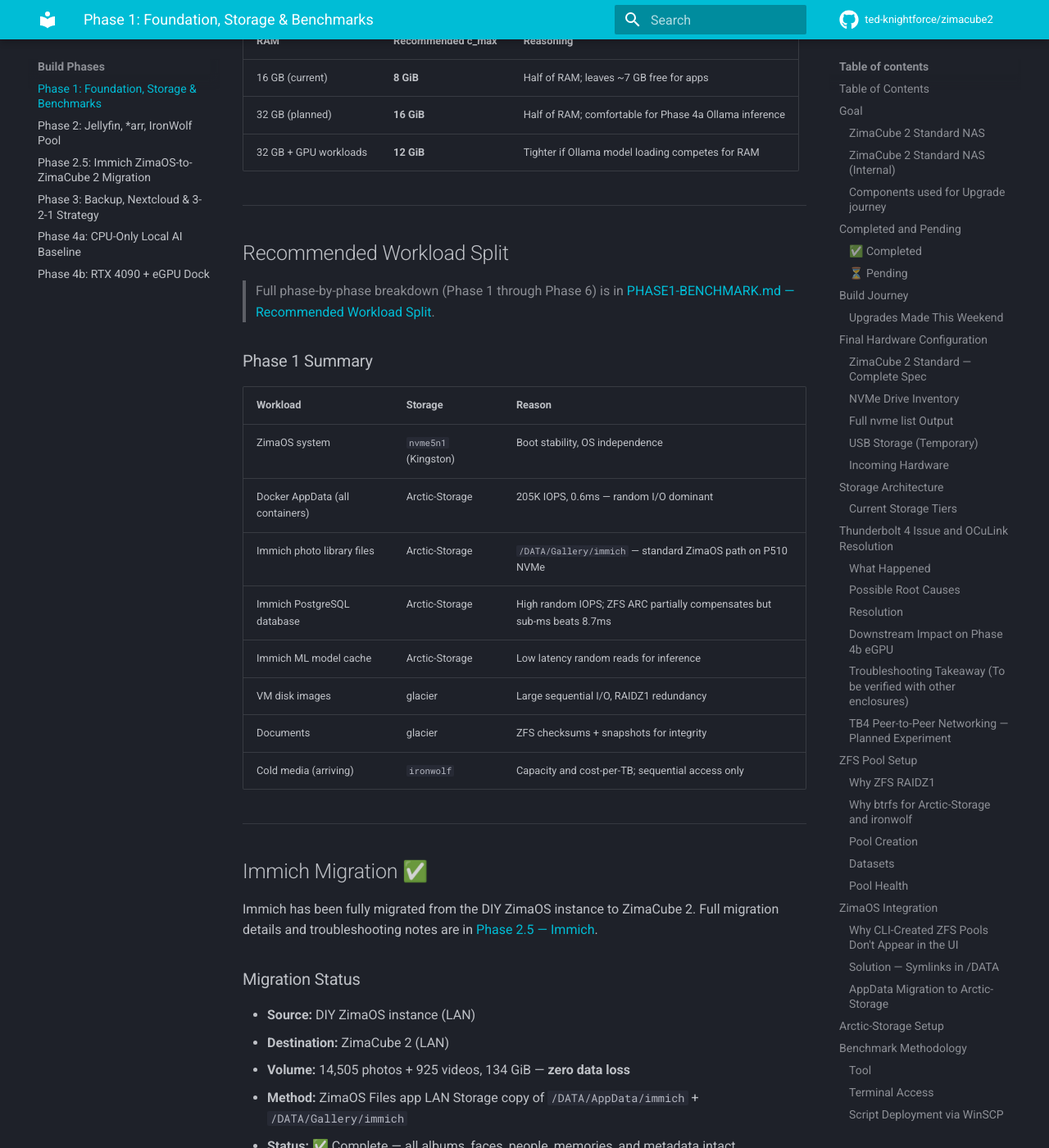
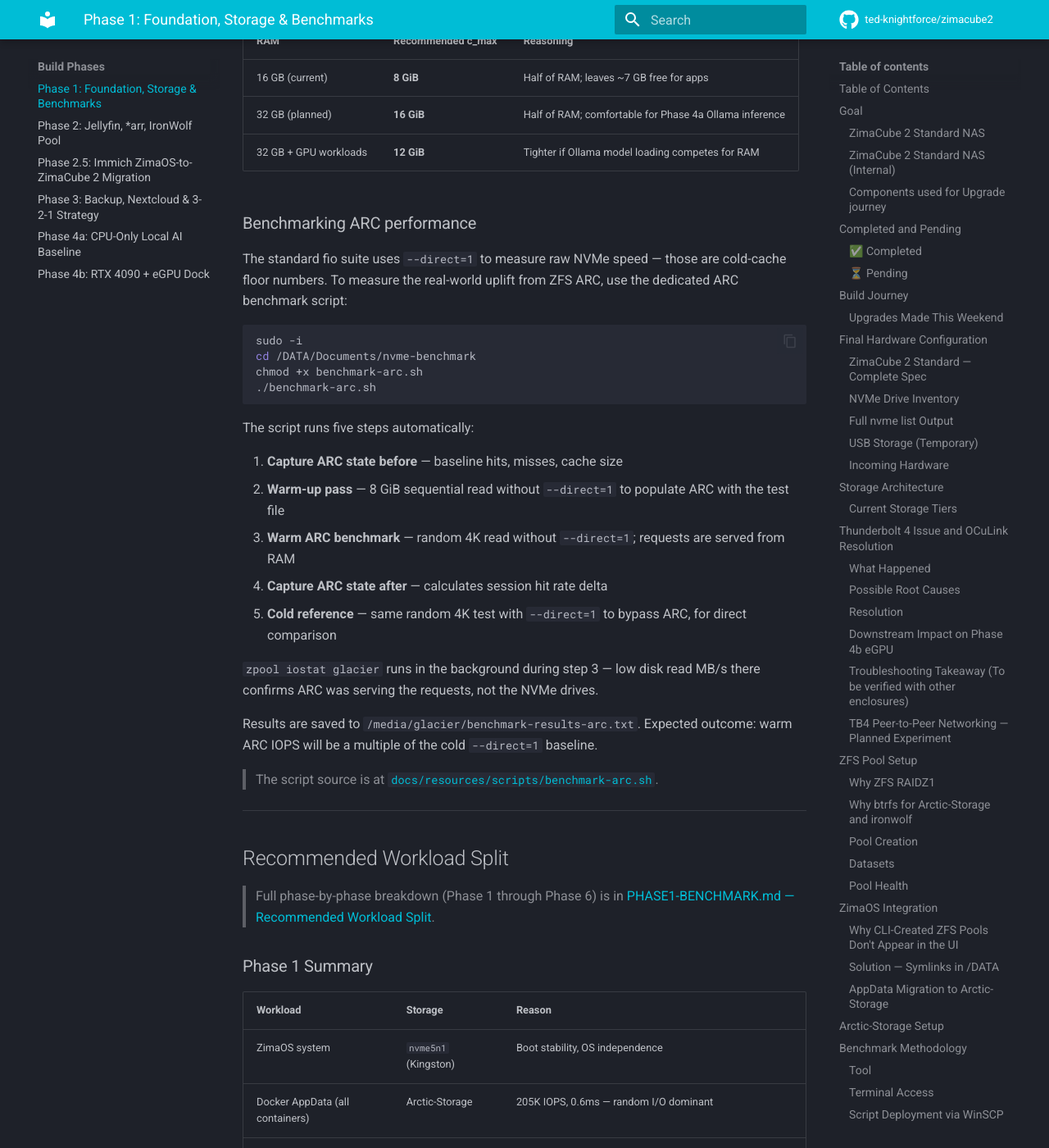
Before and after one commit to ted-knightforce/zimacube2, an MkDocs documentation site: the page built from docs/phases/01-foundation.md, in a window 1280 px wide and 1400 px high, scrolled down 44256 px. Shown: the whole window at 82% size. Built offline with MkDocs 1.6.1 and Material for MkDocs 9.7.7, drawn with Linux system fonts in a browser that asks for light colours; comment, search, counter and statistics services are not loaded; some of the changed text lies outside the part shown.

Commit message:
Add ZFS ARC warm cache benchmark script and Phase 1 documentation
- Add benchmark-arc.sh: 5-step fio script measuring warm ARC vs cold
  cache performance, with zpool iostat validation and session hit rate
  delta calculation
- Document ARC benchmarking methodology in Phase 1 ZFS ARC Tuning
  section with step-by-step explanation of what the script measures
- Add benchmark-arc.sh to Benchmark Scripts table and chmod block
- Fix stale Netdata reference in benchmark-glacier.sh summary output

````diff
--- a/docs/phases/01-foundation.md
+++ b/docs/phases/01-foundation.md
@@ -699,6 +699,31 @@
 | 32 GB (planned) | **16 GiB** | Half of RAM; comfortable for Phase 4a Ollama inference |
 | 32 GB + GPU workloads | **12 GiB** | Tighter if Ollama model loading competes for RAM |
 
+### Benchmarking ARC performance
+
+The standard fio suite uses `--direct=1` to measure raw NVMe speed — those are cold-cache floor numbers. To measure the real-world uplift from ZFS ARC, use the dedicated ARC benchmark script:
+
+```bash
+sudo -i
+cd /DATA/Documents/nvme-benchmark
+chmod +x benchmark-arc.sh
+./benchmark-arc.sh
+```
+
+The script runs five steps automatically:
+
+1. **Capture ARC state before** — baseline hits, misses, cache size
+2. **Warm-up pass** — 8 GiB sequential read without `--direct=1` to populate ARC with the test file
+3. **Warm ARC benchmark** — random 4K read without `--direct=1`; requests are served from RAM
+4. **Capture ARC state after** — calculates session hit rate delta
+5. **Cold reference** — same random 4K test with `--direct=1` to bypass ARC, for direct comparison
+
+`zpool iostat glacier` runs in the background during step 3 — low disk read MB/s there confirms ARC was serving the requests, not the NVMe drives.
+
+Results are saved to `/media/glacier/benchmark-results-arc.txt`. Expected outcome: warm ARC IOPS will be a multiple of the cold `--direct=1` baseline.
+
+> The script source is at [`docs/resources/scripts/benchmark-arc.sh`](../resources/scripts/benchmark-arc.sh).
+
 ---
 
 ## Recommended Workload Split
@@ -822,13 +847,14 @@
 | [`benchmark-glacier.sh`](../resources/scripts/benchmark-glacier.sh) | Full fio suite for glacier ZFS RAIDZ1 — 4 tests + pool stats |
 | [`benchmark-arctic.sh`](../resources/scripts/benchmark-arctic.sh) | Full fio suite for Arctic-Storage btrfs — 4 tests + btrfs stats + NVMe SMART |
 | [`benchmark-compare.sh`](../resources/scripts/benchmark-compare.sh) | Combined benchmark with side-by-side summary output |
+| [`benchmark-arc.sh`](../resources/scripts/benchmark-arc.sh) | ZFS ARC warm cache benchmark — warm vs cold comparison + ARC hit rate delta |
 
 Upload via **WinSCP** to `/DATA/Documents/nvme-benchmark/` on ZimaCube, then from the web terminal:
 
 ```bash
 sudo -i
 cd /DATA/Documents/nvme-benchmark
-chmod +x benchmark-glacier.sh benchmark-arctic.sh benchmark-compare.sh
+chmod +x benchmark-glacier.sh benchmark-arctic.sh benchmark-compare.sh benchmark-arc.sh
 ./benchmark-glacier.sh
 ./benchmark-arctic.sh
 ```
````
Also changed, not shown: 2 other files.
